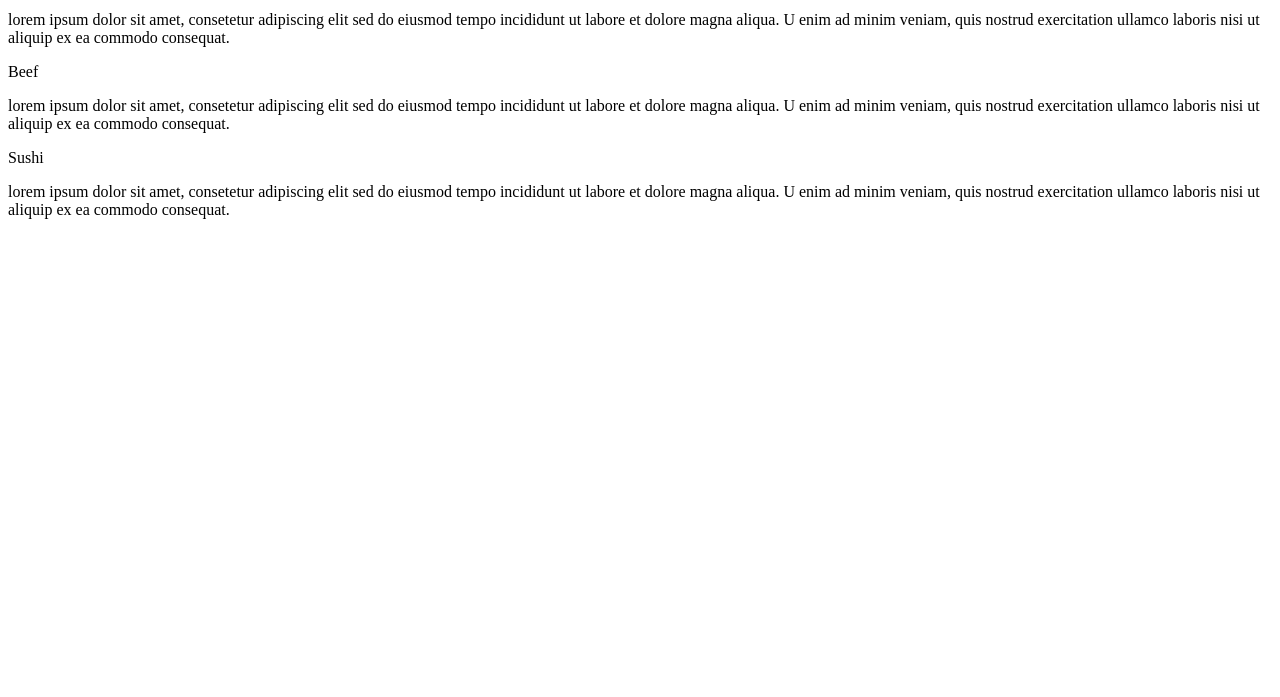
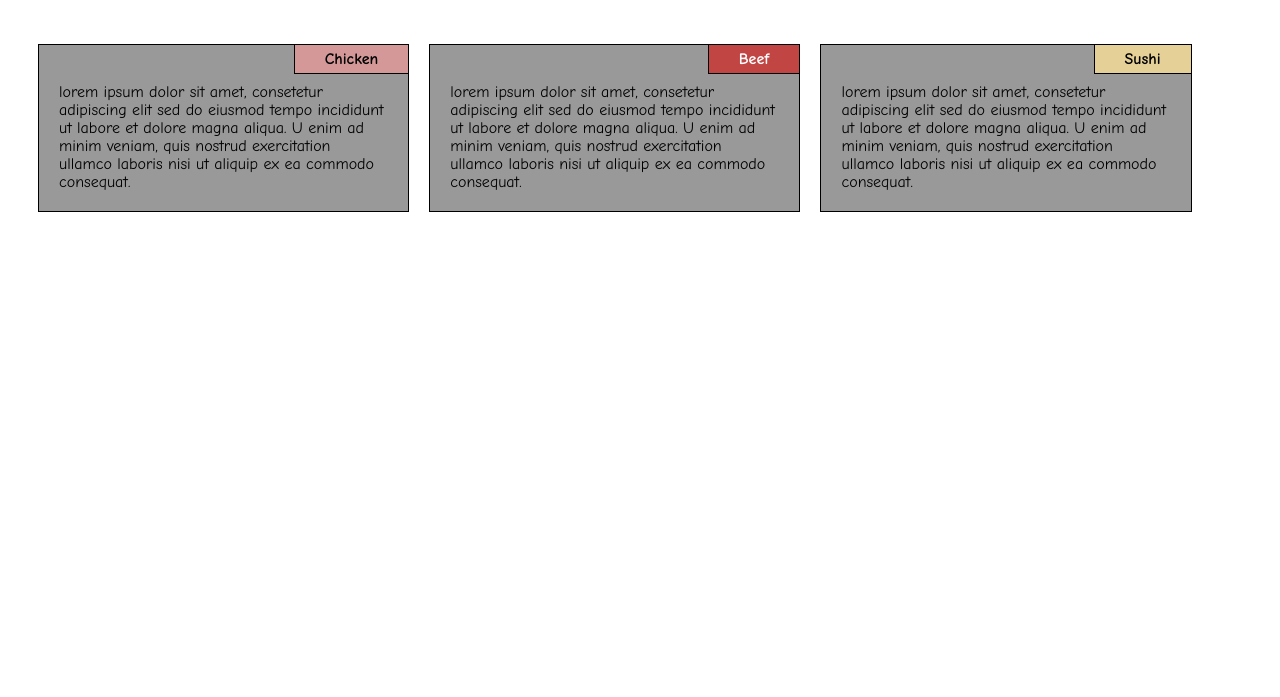
Before and after one commit to twishiaaa/module2-solution, a plain HTML site: page index.html in a window 1280 px wide. Shown: the part 103-800 px from the top of the page. Drawn offline with Linux system fonts and the light colour scheme.

Commit message:
Update index.html

```diff
--- a/index.html
+++ b/index.html
@@ -3,7 +3,7 @@
 <head>
 <meta charset="utf-8">
 <meta name="viewport" content="width=device-width, initial-scale=1">
-<link rel="stylesheet" type="text/css" href="twishiaaa\module2-solution\css\style.css">
+<link rel="stylesheet" type="text/css" href="\css\style.css">
 <title>Assignment Soution for Module 2</title>
 <style>
 *{
```
